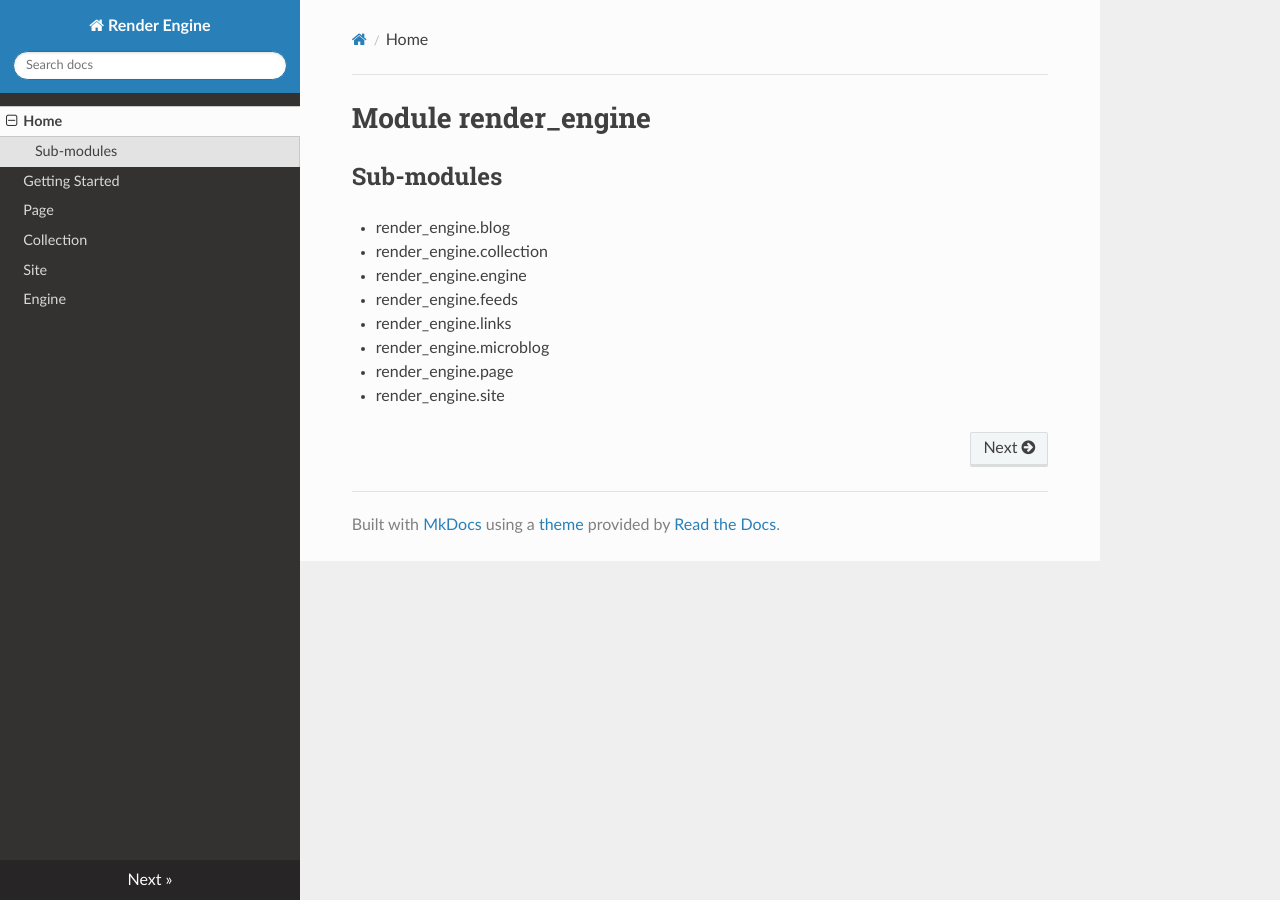
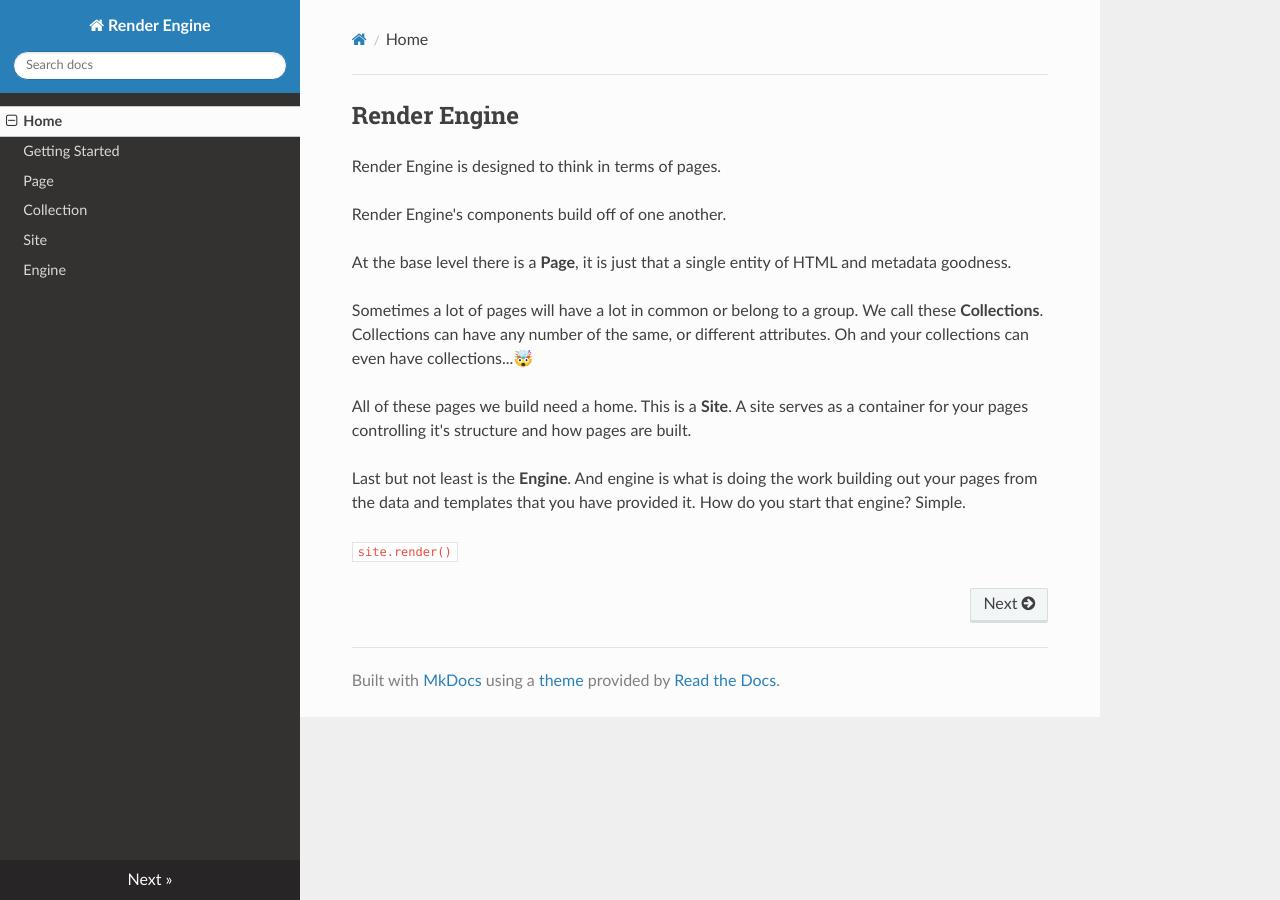
Before and after one commit to render-engine/render-engine, an MkDocs documentation site: the page built from docs/index.md, in a window 1280 px wide. Built offline with MkDocs 1.6.1, drawn with Linux system fonts in a browser that asks for light colours; nearby versions of some CDN libraries.

Commit message:
update docs

```diff
--- a/docs/index.md
+++ b/docs/index.md
@@ -1,13 +1,16 @@
-Module render_engine
-====================
+Render Engine
+-----
 
-Sub-modules
------------
-* render_engine.blog
-* render_engine.collection
-* render_engine.engine
-* render_engine.feeds
-* render_engine.links
-* render_engine.microblog
-* render_engine.page
-* render_engine.site
+Render Engine is designed to think in terms of pages.
+
+Render Engine's components build off of one another.
+
+At the base level there is a **Page**, it is just that a single entity of HTML and metadata goodness.
+
+Sometimes a lot of pages will have a lot in common or belong to a group. We call these **Collections**. Collections can have any number of the same, or different attributes. Oh and your collections can even have collections...🤯
+
+All of these pages we build need a home. This is a **Site**. A site serves as a container for your pages controlling it's structure and how pages are built.
+
+Last but not least is the **Engine**. And engine is what is doing the work building out your pages from the data and templates that you have provided it. How do you start that engine? Simple.
+
+`site.render()`
```
